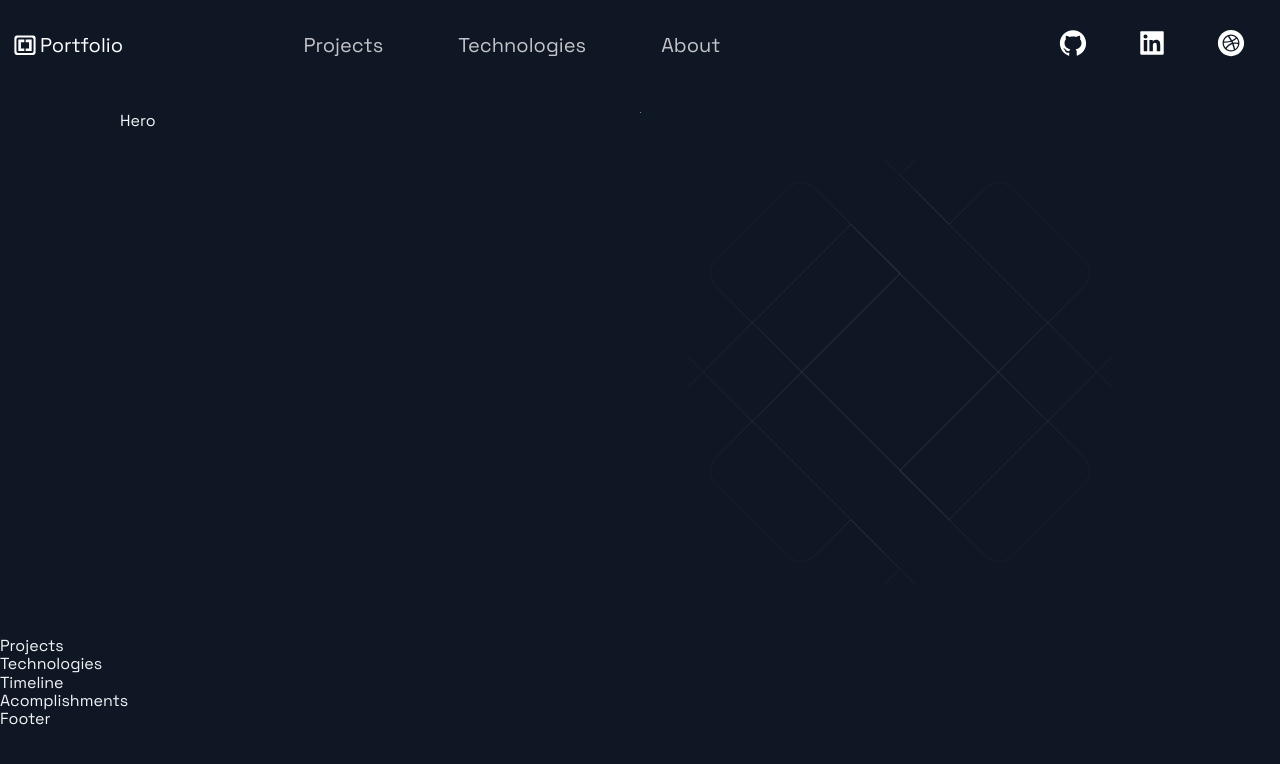
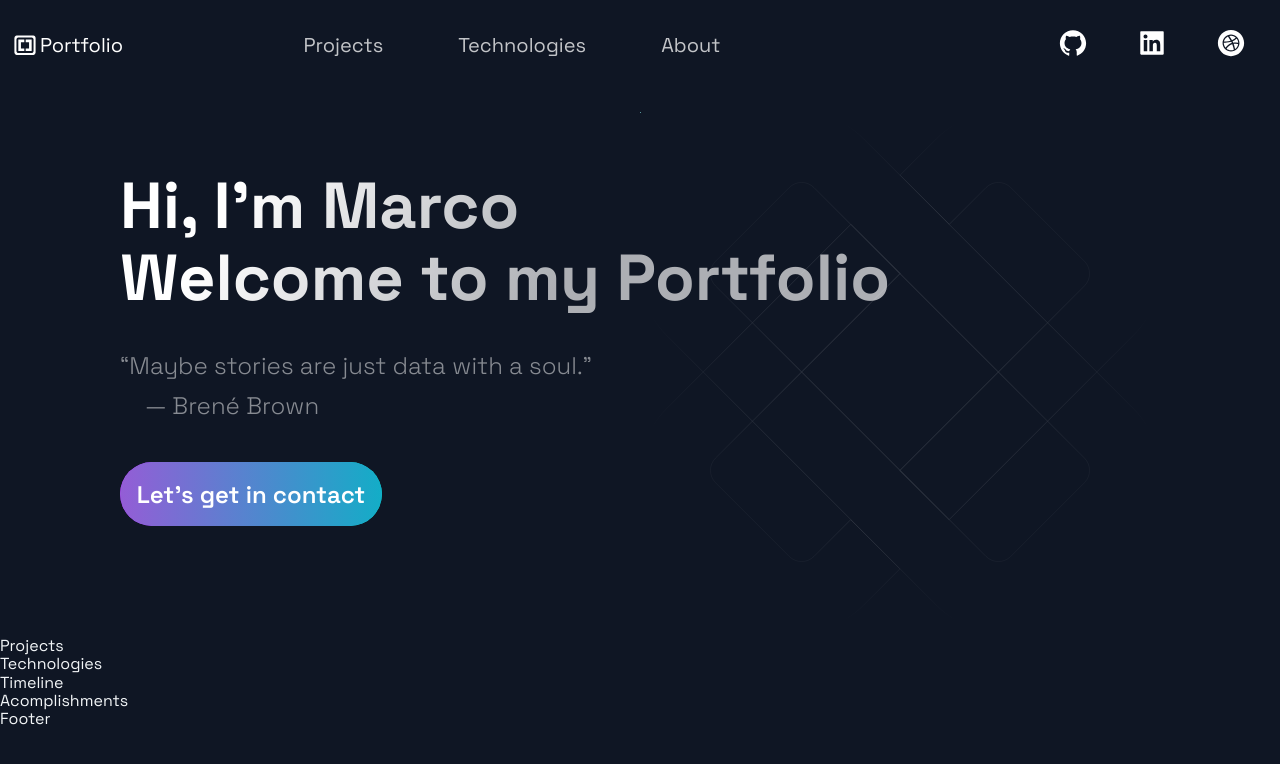
Before and after one commit to maco-data/portfolio_website, a Next.js app: page / in a window 1280 px wide. Shown: the top 764 px of the page. Built offline with nearby package versions, Linux system fonts and the light colour scheme.

Commit message:
Complete first iteration of Hero section

```diff
--- a/src/components/Hero/Hero.js
+++ b/src/components/Hero/Hero.js
@@ -1,13 +1,33 @@
-import React from 'react';
+import React from "react"
 
-import { Section, SectionText, SectionTitle } from '../../styles/GlobalComponents';
-import Button from '../../styles/GlobalComponents/Button';
-import { LeftSection } from './HeroStyles';
+import {
+	Section,
+	SectionText,
+	SectionTitle,
+} from "../../styles/GlobalComponents"
+import Button from "../../styles/GlobalComponents/Button"
+import { LeftSection } from "./HeroStyles"
 
-const Hero = (props) => (
-  <div>
-    Hero
-  </div>
-);
+const Hero = () => (
+	<Section row nopadding>
+		<LeftSection>
+			<SectionTitle main center>
+				Hi, I'm Marco <br />
+				Welcome to my Portfolio
+			</SectionTitle>
+			<SectionText>
+				“Maybe stories are just data with a soul.” <br />
+				&nbsp;&nbsp;&nbsp;&nbsp;— Brené Brown
+			</SectionText>
+			<Button
+				onClick={() =>
+					(window.location =
+						"https://www.linkedin.com/in/maco-network/")
+				}>
+				Let's get in contact
+			</Button>
+		</LeftSection>
+	</Section>
+)
 
-export default Hero;
+export default Hero
```
